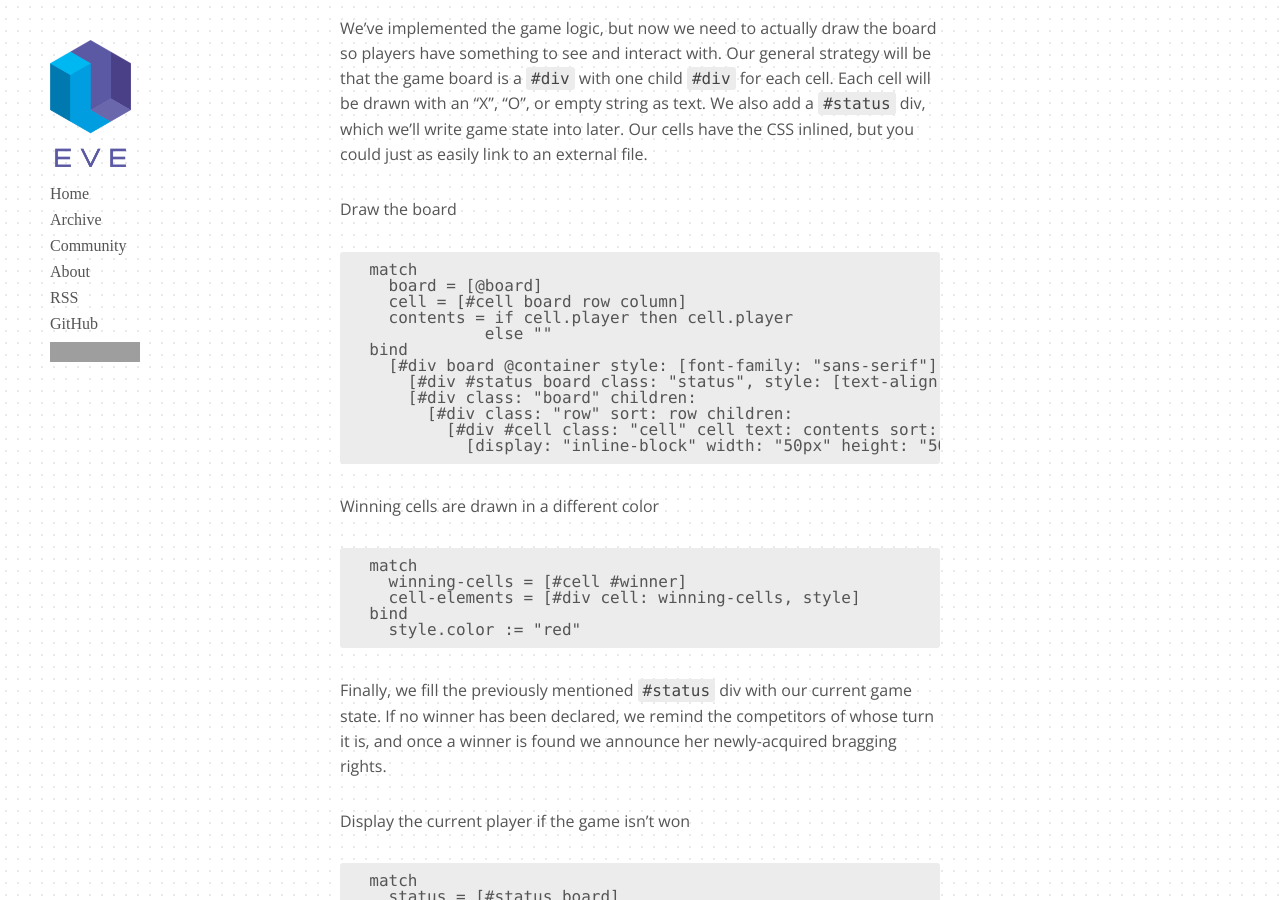
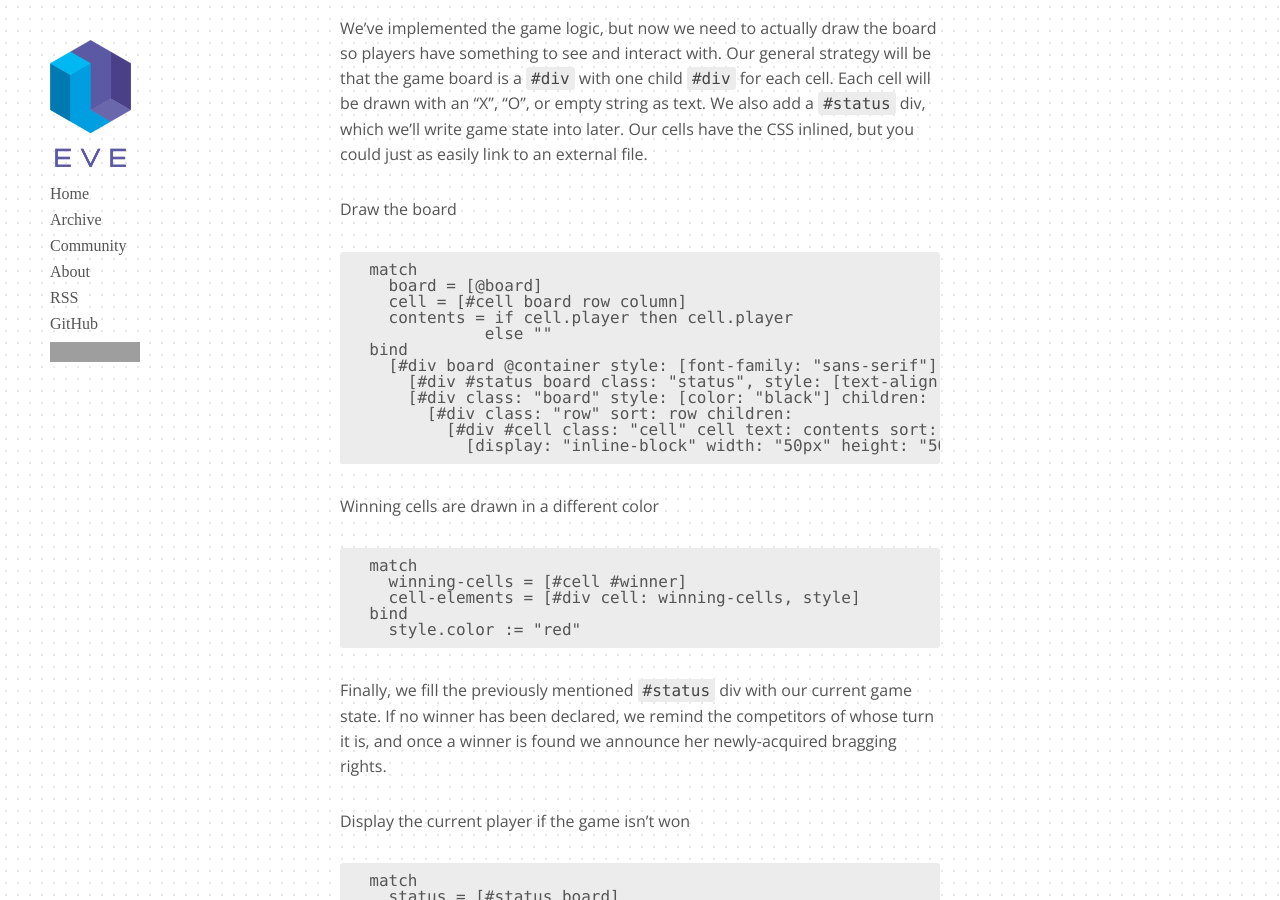
Before and after one commit to Kodowa/incidentalcomplexity, a Jekyll site: the page built from _posts/2016-08-11-tic-tac-toe.md, in a window 1280 px wide and 900 px high, scrolled down 4679 px. Built offline with Jekyll 4.4.1, drawn with Linux system fonts in a browser that asks for light colours; some web fonts are replaced; grey boxes are pictures that could not be loaded.

Commit message:
color text black

```diff
--- a/_posts/2016-08-11-tic-tac-toe.md
+++ b/_posts/2016-08-11-tic-tac-toe.md
@@ -170,7 +170,7 @@
   bind
     [#div board @container style: [font-family: "sans-serif"], children:
       [#div #status board class: "status", style: [text-align: "center", width: 150, padding-bottom: 10]]
-      [#div class: "board" children:
+      [#div class: "board" style: [color: "black"] children:
         [#div class: "row" sort: row children:
           [#div #cell class: "cell" cell text: contents sort: column style:
             [display: "inline-block" width: "50px" height: "50px" border: "1px solid black" background: "white" font-size: "2em" line-height: "50px" text-align: "center"]]]]
```
